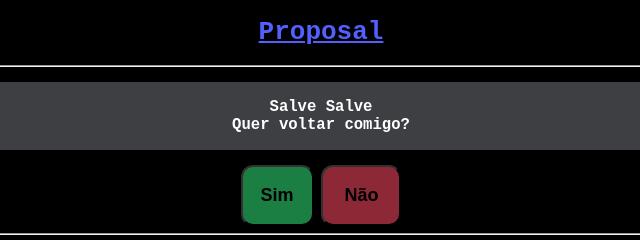
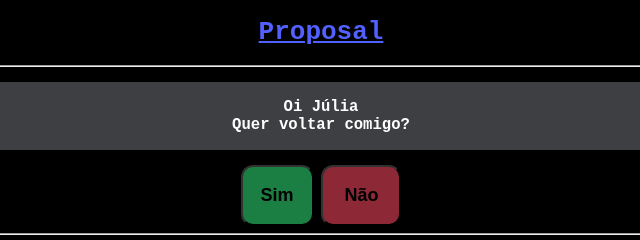
Before and after one commit to Natzun/proposal, a plain HTML site: page docs/index.html in a window 1280 px wide. Shown: the top 240 px of the page, 319-959 px from the left. Drawn offline with Linux system fonts and the light colour scheme.

Commit message:
Update index.html

```diff
--- a/docs/index.html
+++ b/docs/index.html
@@ -19,7 +19,7 @@
 
   <div id="content">
     <p id="proposal-text">
-      Salve Salve
+      Oi Júlia
       <br>
       Quer voltar comigo?
     </p>
```
